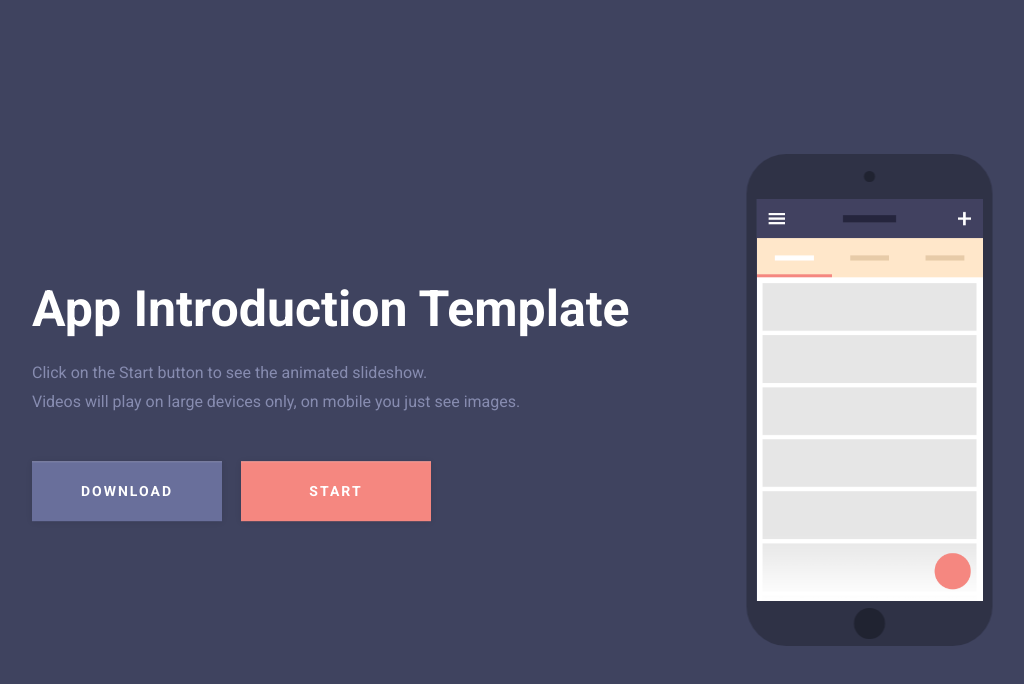
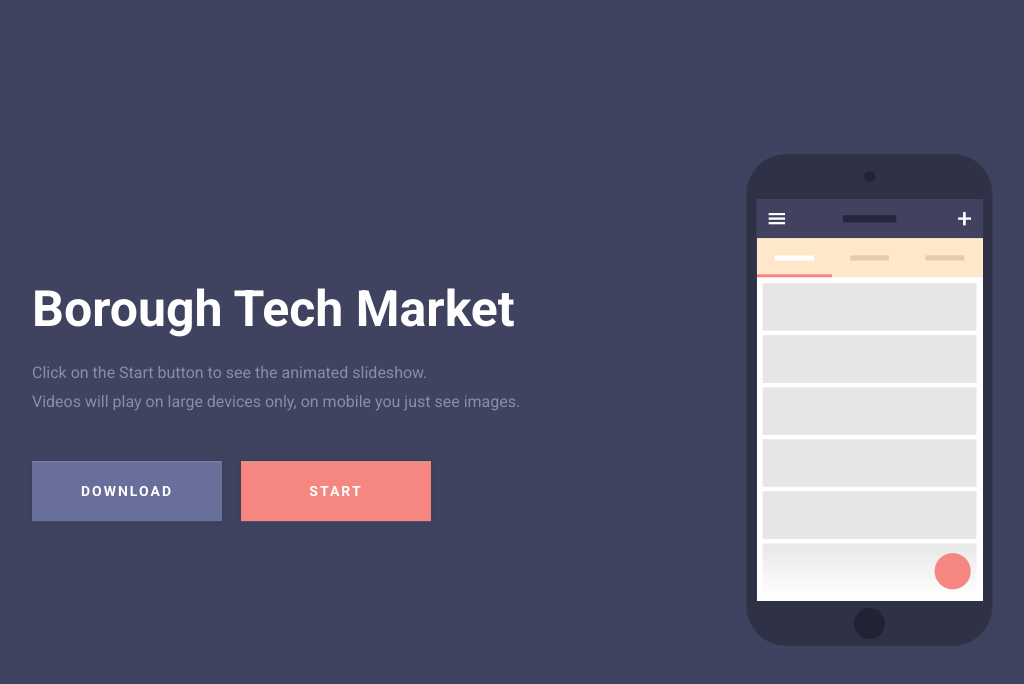
Before and after one commit to IvooO/app-market, a plain HTML site: page index.html in a window 1280 px wide. Shown: the whole page, without its empty margins (96-1120 px from the left). Drawn offline with Linux system fonts and the light colour scheme.

Commit message:
Change name

```diff
--- a/index.html
+++ b/index.html
@@ -20,7 +20,7 @@
 
 	<main class="cd-main-content">
 		<div class="cd-product-intro">
-			<h1>App Introduction Template</h1>
+			<h1>Borough Tech Market</h1>
 			<p>Click on the Start button to see the animated slideshow.<br>Videos will play on large devices only, on mobile you just see images.</p>
 			<div class="cd-triggers">
 				<a href="http://codyhouse.co/?p=384" class="btn">Download</a>
```
